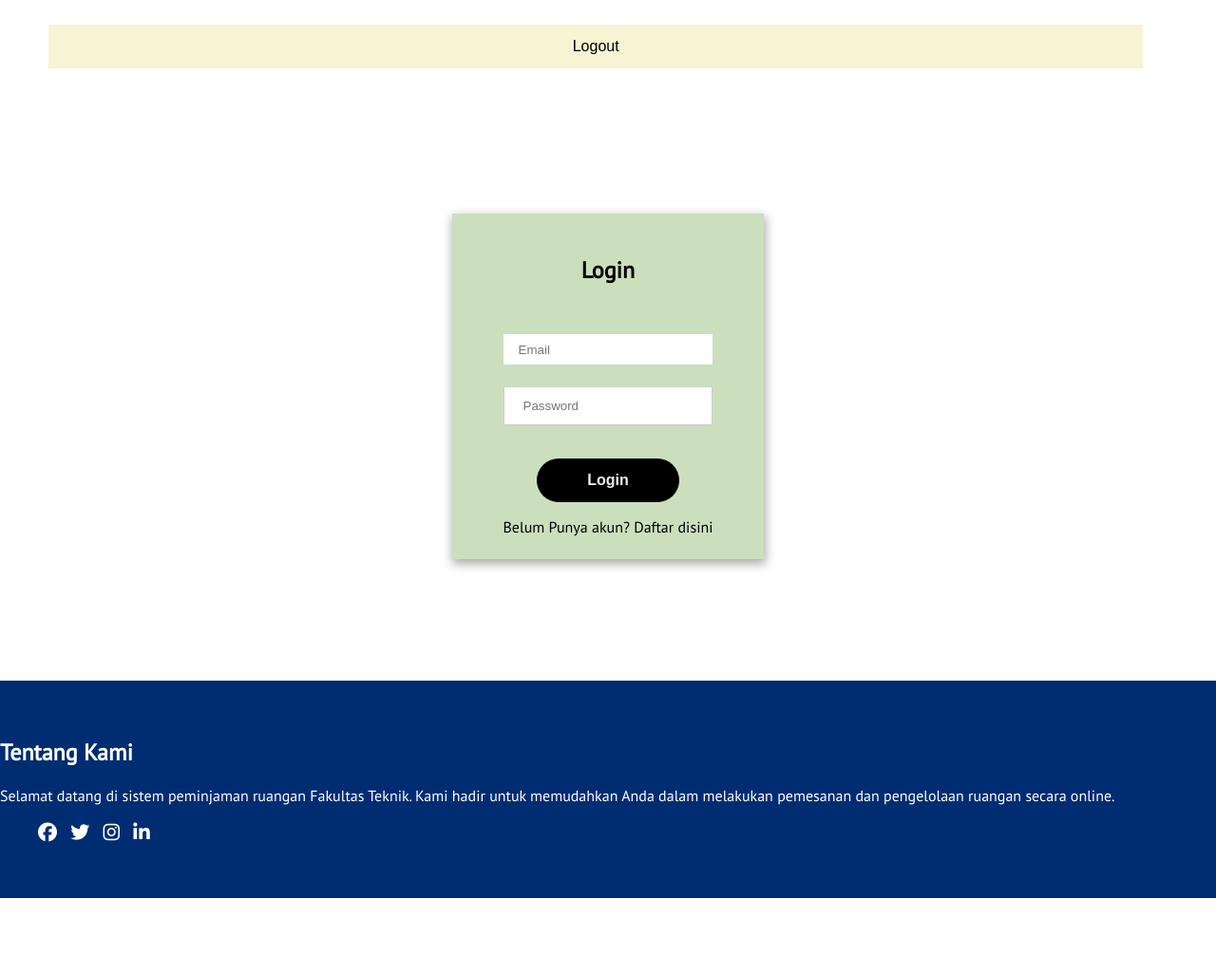
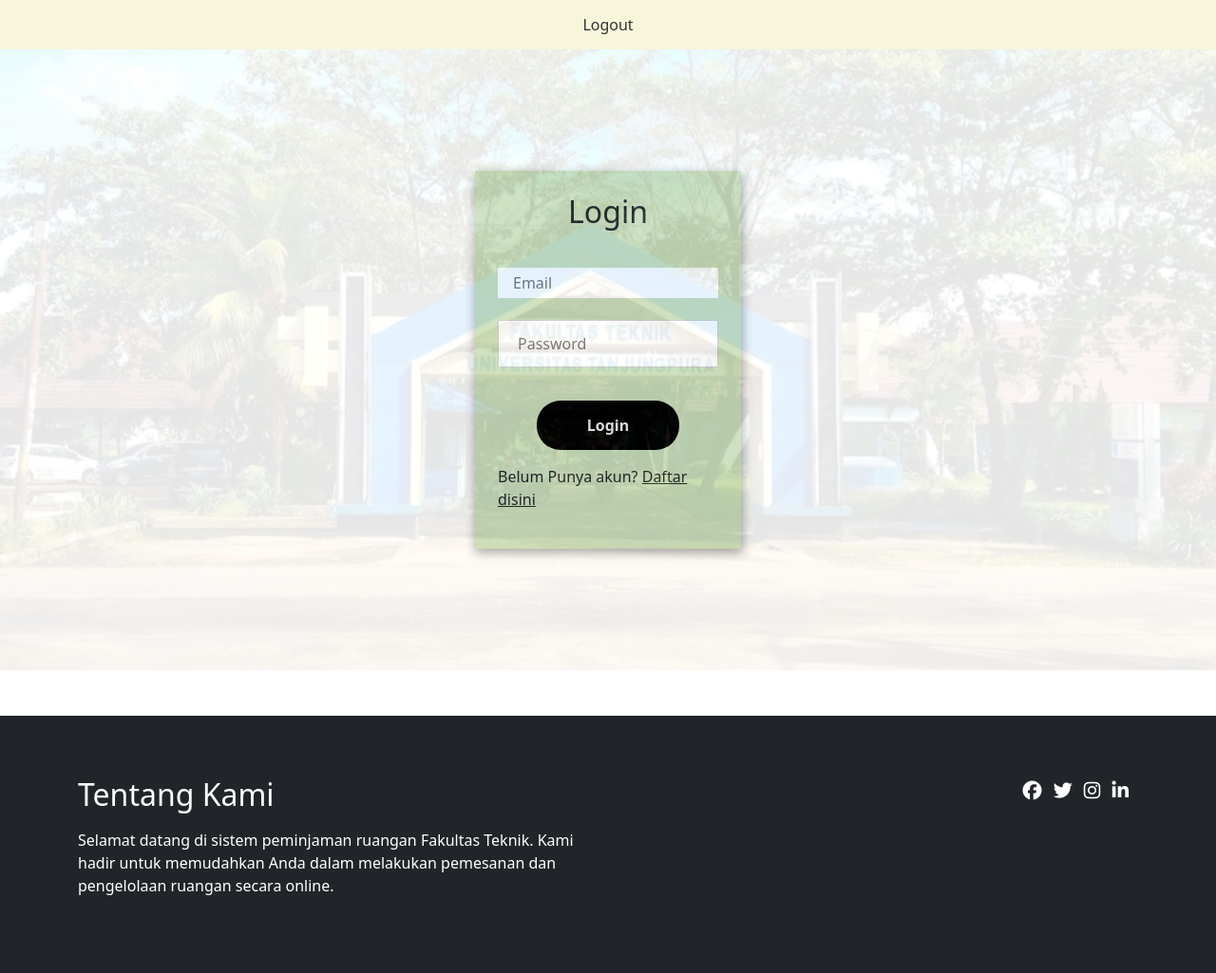
Before and after one commit to muhammadfadhil16/ProjectPeminjamanRuangan, a PHP site: page /ProjectPeminjamanRuangan/index.php?page=module/user/login in a window 1280 px wide. Shown: the whole page at 95% size. Before the commit the page ends 946 px from the top, so only its background shows below. Run offline with PHP 8.4, Linux system fonts and the light colour scheme; a user stored in the database is signed in; some libraries are stand-ins or nearby versions.

Commit message:
tampilan login dan register

```diff
--- a/css/style.css
+++ b/css/style.css
@@ -1,5 +1,5 @@
 * {
-  /* border: 1px solid red */
+  /* border: 1px solid red; */
 }
 
 body {
@@ -600,6 +600,7 @@
   display: flex;
   flex-direction: column;
   align-items: stretch;
+  border: none;
 }
 
 
@@ -720,7 +721,9 @@
     left: 0;
     top: 0;
     width: 100%;
-    height: auto;
+    height: 100%;
+    z-index: -1;
+    object-fit: cover;
 }
 .container-img-home .bg-img {
     opacity: 0.1;
--- a/home.php
+++ b/home.php
@@ -5,8 +5,8 @@
   ?>
 <section>
         <div class="container-img-home">
-            <img src="images/home/home3.jpg" class="bg-img" alt="Gambar Latar Belakang" />
-            <div class="containerHead">
+        <img src="images/TeknikInformatikaUNTAN.jpg" class="bg-img pe-none object-fit-cover" alt="Gambar Latar Belakang" />
+        <div class="containerHead">
                 <div class="leftHead">
                     <div class="title">
                         <h5>Booking Ruangan Fakultas Teknik</h5>
--- a/index.php
+++ b/index.php
@@ -27,6 +27,9 @@
       rel="stylesheet"
       href="path/to/font-awesome/css/font-awesome.min.css"
     />
+    <link href="https://cdn.jsdelivr.net/npm/bootstrap@5.3.3/dist/css/bootstrap.min.css" rel="stylesheet"
+          integrity="sha384-QWTKZyjpPEjISv5WaRU9OFeRpok6YctnYmDr5pNlyT2bRjXh0JMhjY6hW+ALEwIH" crossorigin="anonymous"
+    >
     <link rel="preconnect" href="https://fonts.googleapis.com" />
     <link rel="preconnect" href="https://fonts.gstatic.com" crossorigin />
     <link
@@ -35,7 +38,7 @@
 
     <link rel="icon" href="images/logopng.png" type="image/icon type">
 
-    <title>CookIes</title>
+    <title>Peminjaman Ruangan Fakultas Teknik</title>
   </head>
   <body>
     <div class="content">
@@ -43,7 +46,7 @@
     if($id_user){
       ?>
       <a href="<?php echo BASE_URL."index.php?page=module/user/logout"; ?>">
-                        <button type="submit">Logout</button>
+                        <button type="submit" class="container-fluid">Logout</button>
                     </a>
     <?php
     }
@@ -51,7 +54,7 @@
       echo $id_user;
       ?>
       <a href="<?php echo BASE_URL."index.php?page=module/user/login"; ?>">
-                        <button type="submit">Login</button>
+                        <button type="submit" class="container-fluid">Login</button>
                     </a>
     <?php
     }
--- a/module/user/login.php
+++ b/module/user/login.php
@@ -1,5 +1,7 @@
 <section>
-  <div id="feedback-form">
+<div class="container-img-home">
+  <img src="images/TeknikInformatikaUNTAN.jpg" class="bg-img pe-none object-fit-cover" alt="Gambar Latar Belakang" />
+  <div id="feedback-form" class="containerHead">
     <h2 class="header">Login</h2>
      <div class="field-form">
        <form action="<?php echo BASE_URL."/module/user/proses-login.php";  ?>" method="post">
@@ -20,7 +22,8 @@
          <input type="password" name="password" placeholder="Password"  title="Must contain at least one number and one uppercase and lowercase letter, and at least 8 or more characters" required/>
          <button type="submit">Login</button>
        </form>
-      <a href="<?php echo BASE_URL."index.php?page=module/user/register"; ?>" class="user-data">Belum Punya akun? Daftar disini</a>
+       <p> Belum Punya akun? <span> <a href="<?php echo BASE_URL."index.php?page=module/user/register"; ?>" class="user-data text-reset">Daftar disini</a></span></p>
+     </div>
    </div>
 </div>
 </section>
--- a/module/user/register.php
+++ b/module/user/register.php
@@ -5,6 +5,8 @@
 ?>
 
 <section>
+<div class="container-img-home">
+  <img src="images/TeknikInformatikaUNTAN.jpg" class="bg-img pe-none object-fit-cover" alt="Gambar Latar Belakang" />
     <div id="feedback-form">
       <h2 class="header">Register</h2>
       <div class="field-form">
@@ -32,7 +34,8 @@
           />
           <button type="submit">Register</button>
         </form>
-      <a href="<?php echo BASE_URL."index.php?page=module/user/login"; ?>" class="user-data">Sudah Punya akun? Masuk disini</a>
+        <p> Sudah Punya akun? <span><a href="<?php echo BASE_URL."index.php?page=module/user/login"; ?>" class="user-data text-reset"> Masuk disini</a></span></p>
+      </div>
     </div>
 </div>
 </section>
```
Also changed, not shown: images/TeknikInformatikaUNTAN.jpg (added). Lines whose indentation alone changed are shown as unchanged.
